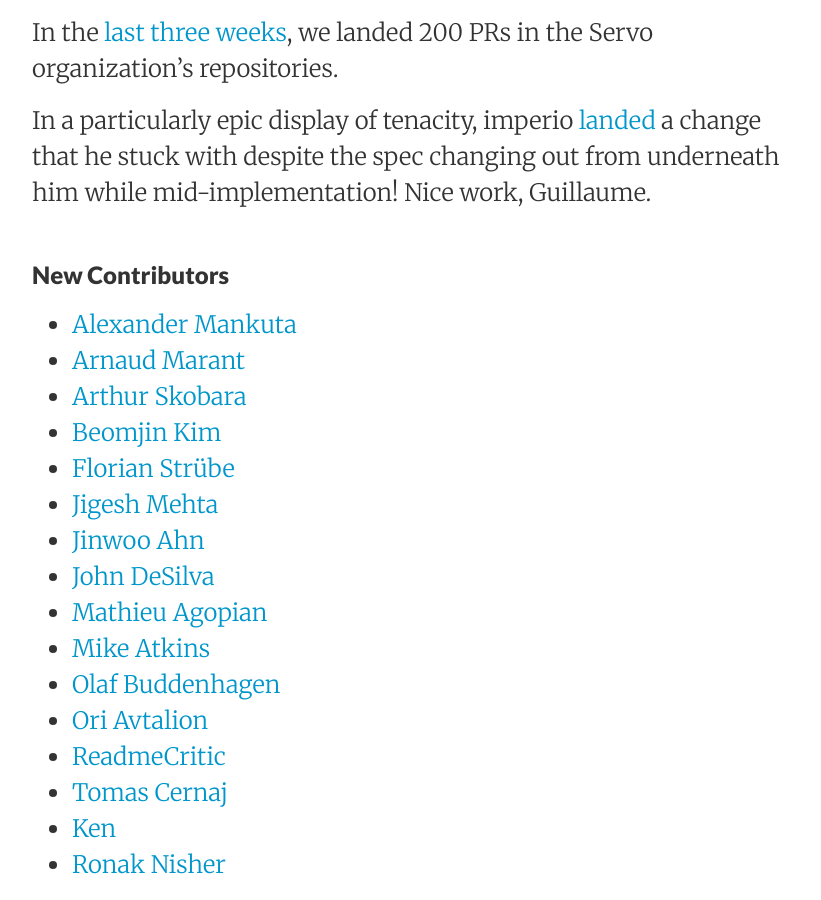
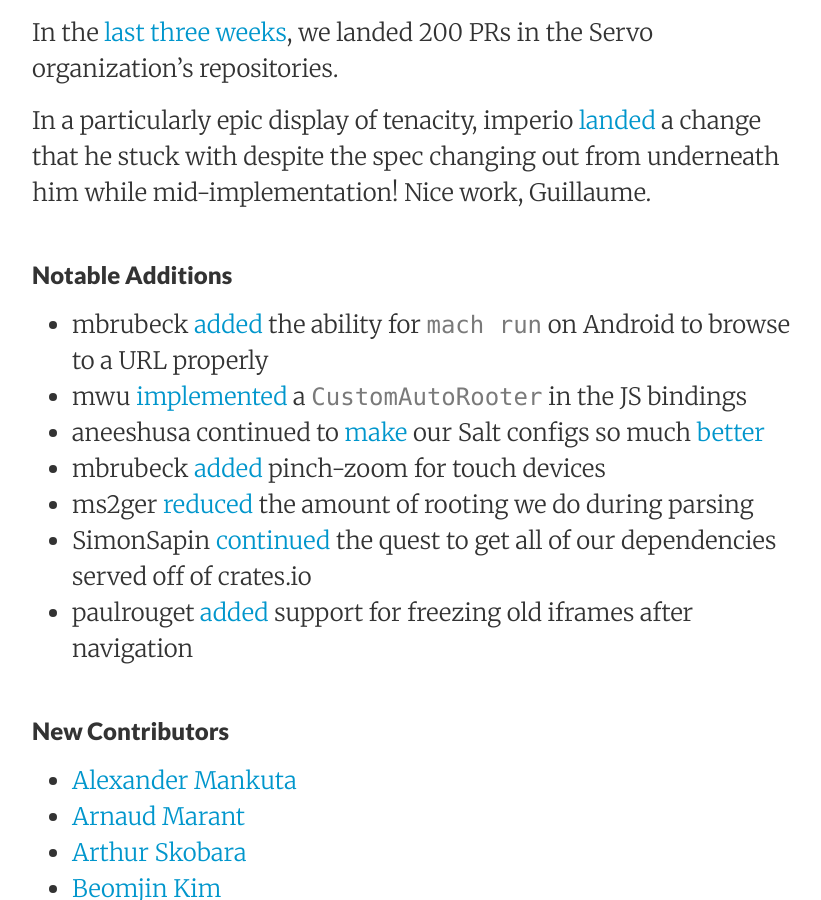
Before and after one commit to servo/blog.servo.org, a Jekyll site: the page built from _posts/2015-12-21-twis-44.md, in a window 1280 px wide and 900 px high, scrolled down 346 px. Shown: the whole window, without its empty margins (224-1045 px from the left). Built offline with Jekyll 4.4.1, drawn with Linux system fonts in a browser that asks for light colours.

Commit message:
First pass on notable PRs

```diff
--- a/_posts/2015-12-21-twis-44.md
+++ b/_posts/2015-12-21-twis-44.md
@@ -9,6 +9,16 @@
 In the [last three weeks](https://github.com/pulls?page=1&q=is%3Apr+is%3Amerged+closed%3A2015-11-30..2015-12-21+user%3Aservo), we landed 200 PRs in the Servo organization's repositories.
 
 In a particularly epic display of tenacity, imperio [landed](https://github.com/servo/servo/pull/8882) a change that he stuck with despite the spec changing out from underneath him while mid-implementation! Nice work, Guillaume.
+
+###Notable Additions
+
+- mbrubeck [added](https://github.com/servo/servo/pull/9020) the ability for `mach run` on Android to browse to a URL properly
+- mwu [implemented](https://github.com/servo/rust-mozjs/pull/225) a `CustomAutoRooter` in the JS bindings
+- aneeshusa continued to [make](https://github.com/servo/saltfs/pull/176) our Salt configs so much [better](https://github.com/servo/saltfs/pull/175)
+- mbrubeck [added](https://github.com/servo/servo/pull/8975) pinch-zoom for touch devices
+- ms2ger [reduced](https://github.com/servo/servo/pull/8935) the amount of rooting we do during parsing
+- SimonSapin [continued](https://github.com/servo/rust-azure/pull/207) the quest to get all of our dependencies served off of crates.io
+- paulrouget [added](https://github.com/servo/servo/pull/8886) support for freezing old iframes after navigation
 
 
 ###New Contributors
```
